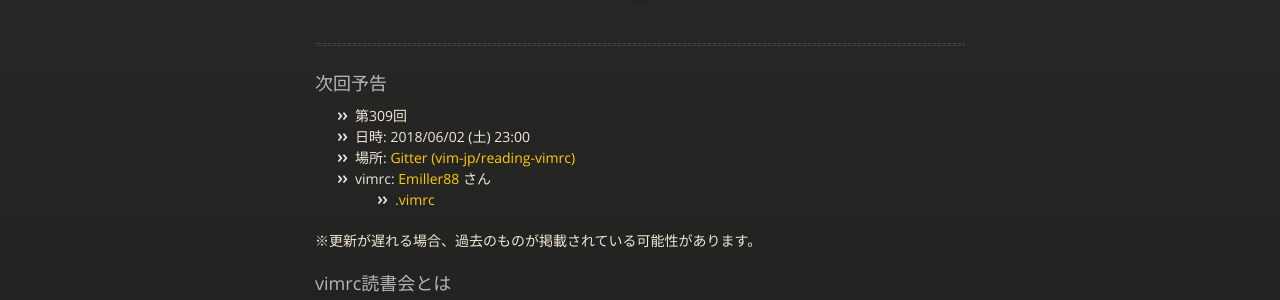
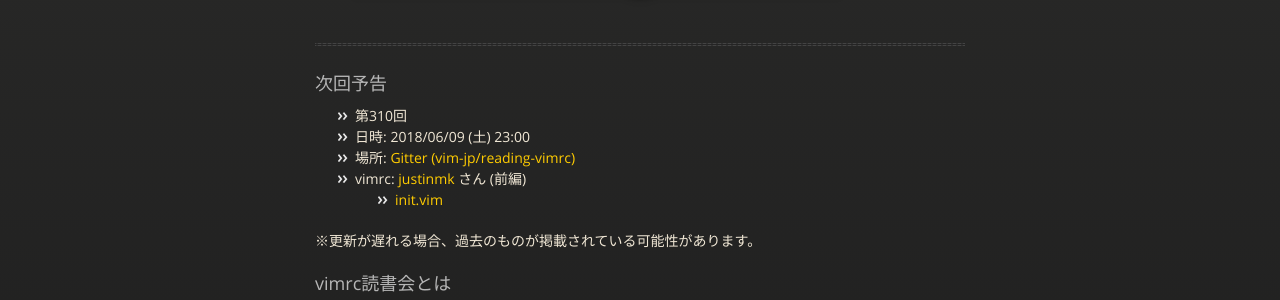
Before and after one commit to vim-jp/reading-vimrc, a Jekyll site: the page built from index.md, in a window 1280 px wide and 900 px high. Shown: the part 211-511 px from the top of the window. Built offline with Jekyll 4.4.1, drawn with Linux system fonts in a browser that asks for light colours; nearby versions of some CDN libraries.

Commit message:
Update the next information: #310 justinmk

```diff
--- a/_data/next.yml
+++ b/_data/next.yml
@@ -1,11 +1,11 @@
-- id: 309
-  date: '2018-06-02 23:00'
+- id: 310
+  date: '2018-06-09 23:00'
   author:
-    name: Emiller88
-    url: 'https://github.com/Emiller88'
+    name: justinmk
+    url: 'https://github.com/justinmk'
   vimrcs:
-    - url: 'https://github.com/Emiller88/dotfiles/blob/master/editor/vim/.vimrc'
-      name: .vimrc
+    - url: 'https://github.com/justinmk/config/blob/master/.config/nvim/init.vim'
+      name: init.vim
       hash: null
-  part: null
+  part: 前編
   other: null
```
